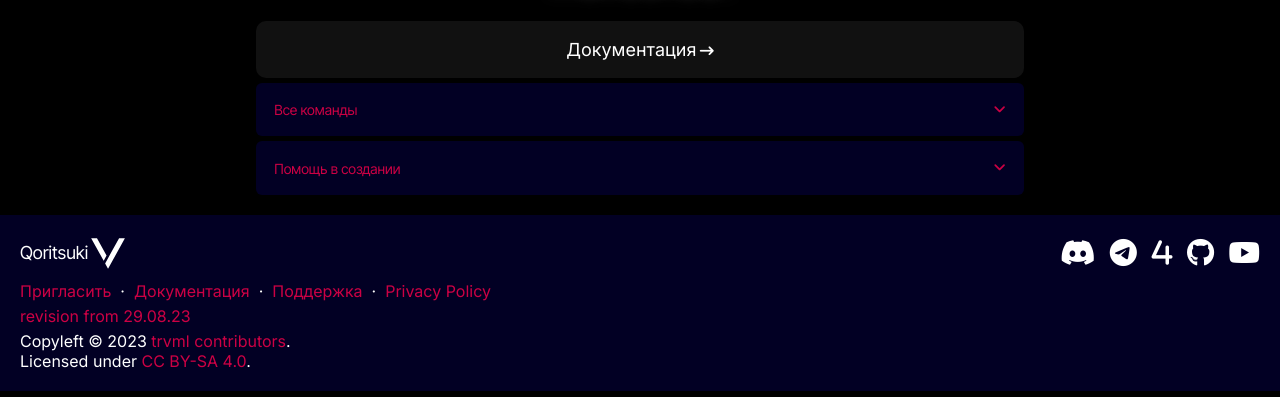
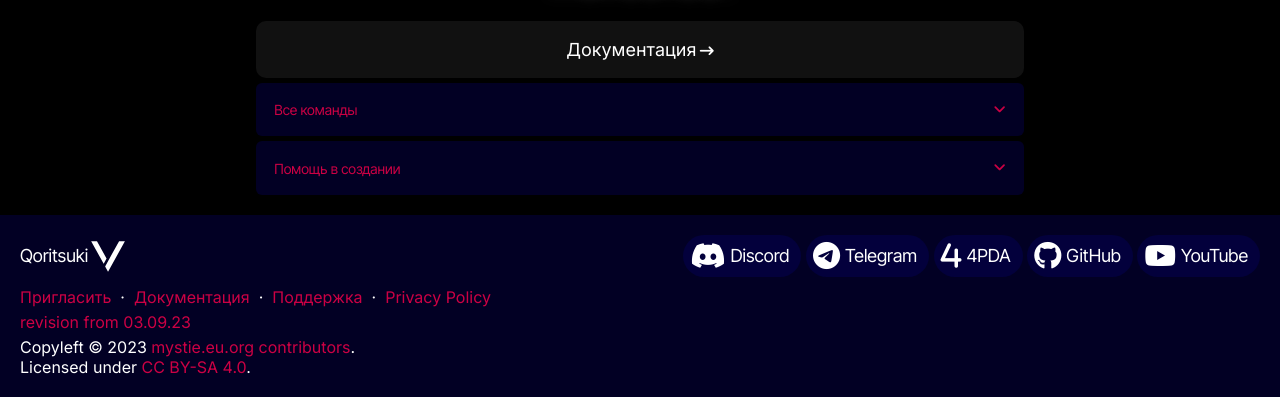
Before and after one commit to 4vanyek/therealvanyek-ml, a PHP site: page /qoritsuki/ in a window 1280 px wide. Shown: the part 4021-4418 px from the top of the page. Run offline with PHP 8.4, Linux system fonts and the light colour scheme.

Commit message:
большое обновление

```diff
--- a/css/dropdown.css
+++ b/css/dropdown.css
@@ -20,6 +20,9 @@
     z-index: 1000000;
     border-radius: 8px;
     padding: 0.6em;
+    /* Add transition properties */
+    opacity: 0;
+    transition: opacity 0.3s ease-in-out;
   }
 
   .dropdown-content a {
@@ -36,7 +39,8 @@
   /*.dropdown:hover .dropdown-content, .dropdown:active .dropdown-content {
     display: block;
   }*/
-  .show {
+  .dropdown-content.show {
+    opacity: 1;
     display: block;
   }
 .dropdown-link-desc {
--- a/css/general.css
+++ b/css/general.css
@@ -61,6 +61,7 @@ h1, h2 {
     background-clip: text;
     -webkit-background-clip: text;
     color: transparent;
+    animation: fadeIn 1s ease-in-out;
 }
 .flex { display: flex; }
 .center {
@@ -285,9 +286,52 @@ hr {
 .copy-button:hover {
     cursor: copy;
 }
-/*.copy-button:hover {
-    color: #610020 !important;
+img {
+    animation: lightSpeedIn 1s ease-in-out;
 }
-.copy-button:active {
-    color: #54001c;
-}*/
+p, span, h1, h2, h3, h4, h5, h6 {
+    animation: fadeIn .5s ease-in-out;
+}
+.animate-on-scroll {
+  opacity: 0;
+  transform: translateY(20px);
+  transition: opacity 1s ease, transform 1s ease;
+}
+
+.animate-on-scroll.animate {
+  opacity: 1;
+  transform: translateY(0);
+}
+
+/* keyframes & animations */
+
+@keyframes fadeIn {
+  0% {
+    opacity: 0;
+  }
+  100% {
+    opacity: 1;
+  }
+}
+@keyframes lightSpeedIn {
+  0% {
+    -webkit-transform: translate3d(100%, 0, 0) skewX(-30deg);
+    transform: translate3d(100%, 0, 0) skewX(-30deg);
+    opacity: 0;
+  }
+  60% {
+    -webkit-transform: skewX(20deg);
+    transform: skewX(20deg);
+    opacity: 1;
+  }
+  80% {
+    -webkit-transform: skewX(-5deg);
+    transform: skewX(-5deg);
+    opacity: 1;
+  }
+  100% {
+    -webkit-transform: none;
+    transform: none;
+    opacity: 1;
+  }
+}
--- a/css/mobile.css
+++ b/css/mobile.css
@@ -39,12 +39,6 @@
     }
     .navbar {
         justify-content: space-between !important;
-    }
-    .logo {
-        display: none;
-    }
-    .trv-logo {
-        display: none !important;
     }
     .mlogo {
         display: flex;
--- a/css/socialicons.css
+++ b/css/socialicons.css
@@ -26,7 +26,7 @@ ol {
     color: #9035ff !important;
     border: none;
     padding: 0 !important;
-    margin: 0 5px 0 5px;
+    margin: 0 2.5px;
   }
   .social-icons a::after {
     content: none;
--- a/qoritsuki/assets/css/qoritsuki.css
+++ b/qoritsuki/assets/css/qoritsuki.css
@@ -10,11 +10,10 @@ pre, .rev {
 }
 .qor-main-button:hover, .qor-button:hover, .down-arrow:hover,
 .update:hover, .social-icon, .notif,
-.down-arrow, .update, p, pre, span {
+.down-arrow, .update, p, pre, span, .social-icons a {
     color: #fff !important;
 }
-a, .social-icon:hover, .vertical-line,
-.accordion, .accordion::after, hr, .icons i, .windowtoggle.qor-button {
+a, .vertical-line, .accordion, .accordion::after, hr, .icons i, .windowtoggle.qor-button {
     color: #c04 !important;
 }
 .notif, .accordion,
@@ -122,6 +121,29 @@ h2 {
 .opacity-75 {
     opacity: 0.75 !important;
 }
+.social-icons a span {
+    font-size: 18px;
+    font-family: 'Inter Tight', Arial, Helvetica, sans-serif;
+    margin: 0 5px;
+    font-weight: normal;
+}
+.social-icons a {
+    margin: 0 !important;
+}
+.social-icon i {
+    display: inline-flex;
+    align-items: center;
+    background: #03003c;
+    padding: 5px;
+    border: 2px solid transparent;
+    border-radius: 35px;
+    transition: .2s;
+}
+.social-icon i:hover {
+    background: #c04;
+    color: #fff;
+    transition: .2s;
+}
 @media screen and (max-width: 1000px) {
     footer {
         text-align: center;
--- a/qoritsuki/assets/templates/footer.html
+++ b/qoritsuki/assets/templates/footer.html
@@ -8,11 +8,11 @@
         </div>
         <div class="social-icons-container right" style="margin: 0;"> <!-- иконки соцсетей -->
             <ol class="social-icons">
-                <li><a href="https://discord.com/users/658287767490527243" style="margin-left: 0;"><i class="fa-brands fa-discord social-icon"></i></a></li>
-                <li><a href="https://telegram.dog/MystieHum"><i class="fa-brands fa-telegram social-icon"></i></a></li>
-                <li><a href="https://4pda.to/forum/index.php?showuser=10840063"><i class="fa-solid fa-4 social-icon"></i></a></li>
-                <li><a href="https://github.com/MystieHum"><i class="fa-brands fa-github social-icon"></i></a></li>
-                <li><a href="https://youtube.com/@MystieHum" style="margin-right: 0;"><i class="fa-brands fa-youtube social-icon"></i></a></li>
+                <li><a href="https://discord.com/users/658287767490527243" target="_blank" class="social-icon" style="margin-left: 0;"><i class="fa-brands fa-discord"><span>Discord</span></i></a></li>
+                <li><a href="https://telegram.dog/MystieHum" target="_blank" class="social-icon"><i class="fa-brands fa-telegram"><span>Telegram</span></i></a></li>
+                <li><a href="https://4pda.to/forum/index.php?showuser=10840063" target="_blank" class="social-icon"><i class="fa-solid fa-4"><span>4PDA</span></i></a></li>
+                <li><a href="https://github.com/MystieHum" target="_blank" class="social-icon"><i class="fa-brands fa-github"><span>GitHub</span></i></a></li>
+                <li><a href="https://youtube.com/@MystieHum" target="_blank" style="margin-right: 0;" class="social-icon"><i class="fa-brands fa-youtube"><span>YouTube</span></i></a></li>
             </ol>
         </div>
     </div>
@@ -25,8 +25,8 @@
         <span>&nbsp;&#183;&nbsp;</span>
         <a href="/privacy" class="internal_link">Privacy Policy</a>
     </div>
-    <p class="rev" style="padding: 5px 0;display: flex;"><a href="https://github.com/MystieHum/mystie.eu.org/commits/master" class="internal_link">revision from 29.08.23</a></p>
+    <p class="rev" style="padding: 5px 0;display: flex;"><a href="https://github.com/MystieHum/mystie.eu.org/commits/master" class="internal_link">revision from 03.09.23</a></p>
     <p>Copyleft &copy; 2023
-        <a href="https://github.com/MystieHum/mystie.eu.org/graphs/contributors" class="internal_link" target="_blank">trvml contributors</a>.<br>Licensed under <a href="https://creativecommons.org/licenses/by-sa/4.0/" class="internal_link" target="_blank">CC BY-SA 4.0</a>.
+        <a href="https://github.com/MystieHum/mystie.eu.org/graphs/contributors" class="internal_link" target="_blank">mystie.eu.org contributors</a>.<br>Licensed under <a href="https://creativecommons.org/licenses/by-sa/4.0/" class="internal_link" target="_blank">CC BY-SA 4.0</a>.
         <div class="mobile"><br></div></p>
 </footer>
--- a/qoritsuki/index.html
+++ b/qoritsuki/index.html
@@ -273,7 +273,7 @@
                     <a href="https://pypi.org/project/translatepy/" target="_blank">translatepy</a>
                 </p>
                 <h3>Полный список:</h3>
-                <a href="/qoritsuki/assets/other/requirements.txt">requirements.txt</a>
+                <a href="/qoritsuki/assets/other/requirements.txt" class="internal_link">requirements.txt</a>
             </div>
         </div>
     </div>
--- a/templates/footer.html
+++ b/templates/footer.html
@@ -14,9 +14,9 @@
             </ol>
         </div>
     </div>
-    <p class="rev"><a href="https://github.com/4vanyek/trvml/commits/master" class="internal_link">revision from 31.08.23</a></p>
+    <p class="rev"><a href="https://github.com/MystieHum/mystie.eu.org/commits/master" class="internal_link">revision from 08.09.23</a></p>
     <hr>
     <p>Copyleft &copy; 2023
-        <a href="https://github.com/4vanyek/trvml/graphs/contributors" class="internal_link" target="_blank">trvml contributors</a>.<br>Licensed under <a href="https://creativecommons.org/licenses/by-sa/4.0/" class="internal_link" target="_blank">CC BY-SA 4.0</a>.
+        <a href="https://github.com/MystieHum/mystie.eu.org/graphs/contributors" class="internal_link" target="_blank">mystie.eu.org contributors</a>.<br>Licensed under <a href="https://creativecommons.org/licenses/by-sa/4.0/" class="internal_link" target="_blank">CC BY-SA 4.0</a>.
         <div class="mobile"><br></div></p>
 </footer>
--- a/templates/nav.html
+++ b/templates/nav.html
@@ -35,7 +35,7 @@
                 </div>
               </div>
             <a href="/t" class="internal_link"><i class="fa-solid fa-vial"></i>&nbsp;&nbsp;Тесты</a>
-            <a href="https://github.com/4vanyek/trvml" target="_blank"><i class="fa-brands fa-github"></i>&nbsp;&nbsp;GitHub репозиторий</a>
+            <a href="https://github.com/MystieHum/mystie.eu.org" target="_blank"><i class="fa-brands fa-github"></i>&nbsp;&nbsp;GitHub репозиторий</a>
         </div>
     </ul>
 </nav>
--- a/tvhome/index.html
+++ b/tvhome/index.html
@@ -86,6 +86,5 @@
       <button onclick="location.href='https://www.youtube.com/tv'"><i class="fa-solid fa-square-arrow-up-right"></i>&nbsp;&nbsp;Перейти</button>
     </div>
   </div>
-  <script src="/scripts/link.js"></script>
 </body>
 </html>
```
Also changed, not shown: index.html (+26 -26 lines), scripts/animateScroll.js (added, +14 -0 lines), scripts/link.js (+34 -19 lines), 1 other file.
